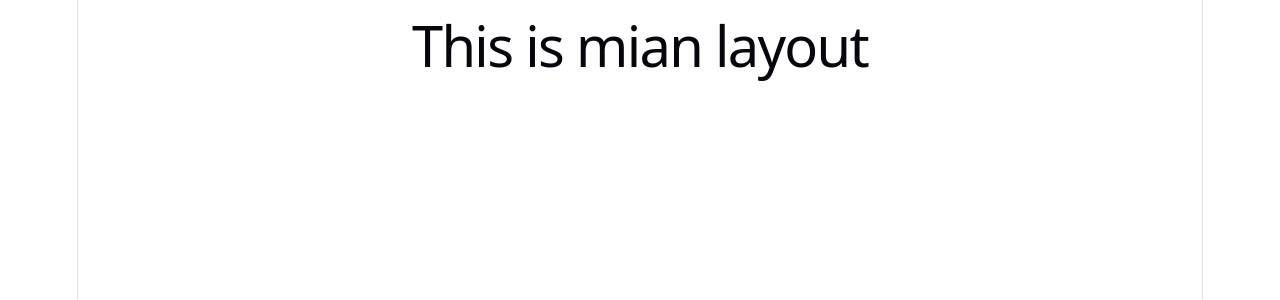
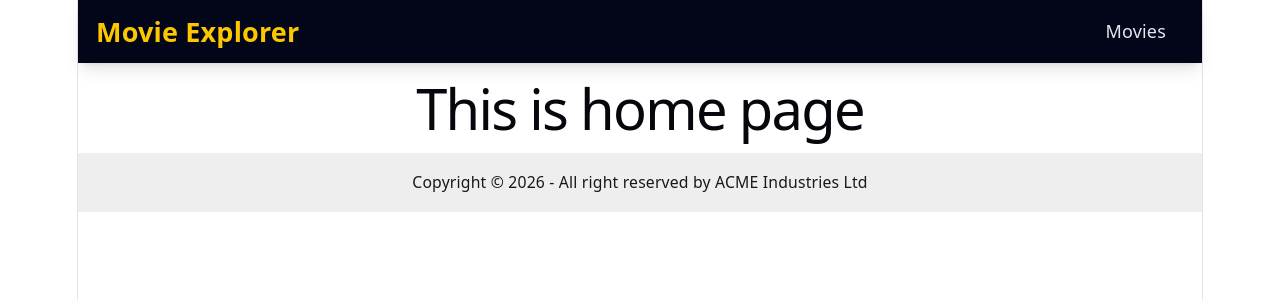
Before and after one commit to pobittra1/Movie-Explorer, a React (Vite) app: page / in a window 1280 px wide. Shown: the top 300 px of the page. Built offline with nearby package versions, Linux system fonts and the light colour scheme.

Commit message:
refactor Navbar comp and set route

```diff
--- a/package.json
+++ b/package.json
@@ -13,6 +13,7 @@
     "@tailwindcss/vite": "^4.3.3",
     "react": "^19.2.8",
     "react-dom": "^19.2.8",
+    "react-router-dom": "^7.18.4",
     "tailwindcss": "^4.3.3"
   },
   "devDependencies": {
--- a/src/App.jsx
+++ b/src/App.jsx
@@ -1,11 +1,21 @@
+import { createBrowserRouter, RouterProvider } from "react-router-dom";
 import "./App.css";
+import RootLayout from "./layouts/RootLayout";
+import Home from "./pages/Home";
 
+const router = createBrowserRouter([
+  {
+    element: <RootLayout />,
+    children: [
+      {
+        path: "/",
+        element: <Home />,
+      },
+    ],
+  },
+]);
 function App() {
-  return (
-    <>
-      <h1>This is mian layout</h1>
-    </>
-  );
+  return <RouterProvider router={router}></RouterProvider>;
 }
 
 export default App;
--- /dev/null
+++ b/src/components/Footer.jsx
@@ -0,0 +1,16 @@
+function Footer() {
+  return (
+    <div>
+      <footer className="footer sm:footer-horizontal footer-center bg-base-300 text-base-content p-4">
+        <aside>
+          <p>
+            Copyright © {new Date().getFullYear()} - All right reserved by ACME
+            Industries Ltd
+          </p>
+        </aside>
+      </footer>
+    </div>
+  );
+}
+
+export default Footer;
--- /dev/null
+++ b/src/components/Navbar.jsx
@@ -0,0 +1,24 @@
+import { Link } from "react-router-dom";
+
+function Navbar() {
+  return (
+    <header className="bg-slate-950 text-white shadow-lg">
+      <div className="container mx-auto flex w-full items-center justify-between px-4 py-3">
+        <Link to="/" className="text-2xl font-bold text-yellow-400">
+          Movie Explorer
+        </Link>
+
+        <nav>
+          <Link
+            to="/movies"
+            className="rounded-lg px-4 py-2 font-medium text-slate-200 transition hover:bg-slate-800 hover:text-yellow-400"
+          >
+            Movies
+          </Link>
+        </nav>
+      </div>
+    </header>
+  );
+}
+
+export default Navbar;
--- /dev/null
+++ b/src/layouts/RootLayout.jsx
@@ -0,0 +1,15 @@
+import { Outlet } from "react-router-dom";
+import Navbar from "../components/Navbar";
+import Footer from "../components/Footer";
+
+const RootLayout = () => {
+  return (
+    <>
+      <Navbar />
+      <Outlet />
+      <Footer />
+    </>
+  );
+};
+
+export default RootLayout;
--- /dev/null
+++ b/src/pages/Home.jsx
@@ -0,0 +1,9 @@
+function Home() {
+  return (
+    <div>
+      <h1>This is home page</h1>
+    </div>
+  );
+}
+
+export default Home;
```
Also changed, not shown: 1 other file (tests, documents, lock files or other folders).
